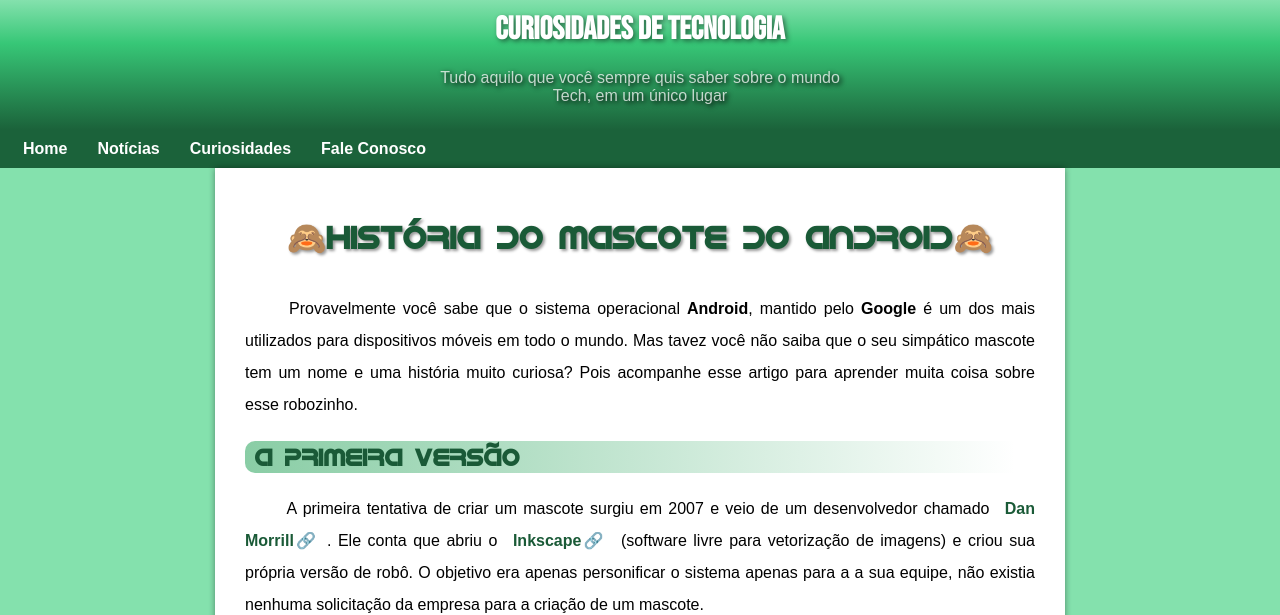
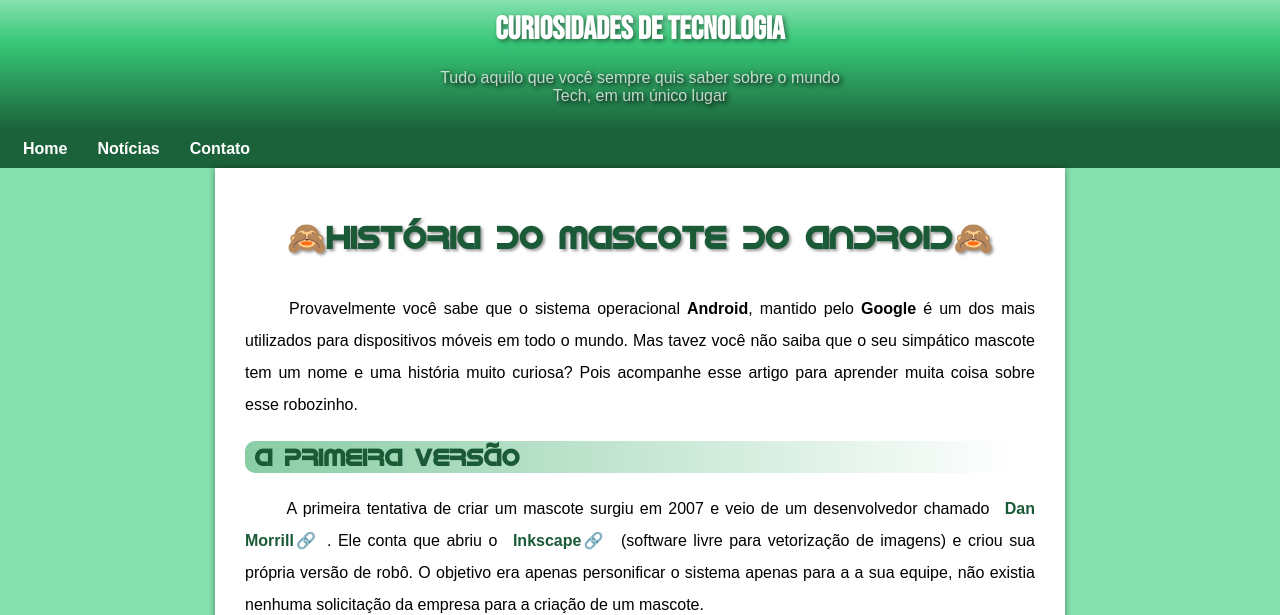
Before and after one commit to henriqueFgegunis/HTML-CSS, a plain HTML site: page exercicios/projeto-android/projeto android.html in a window 1280 px wide. Shown: the top 615 px of the page. Drawn offline with Linux system fonts and the light colour scheme.

Commit message:
anteraçao no menu

```diff
--- a/exercicios/projeto-android/projeto android.html
+++ b/exercicios/projeto-android/projeto android.html
@@ -20,10 +20,8 @@
     <nav>
         <a class="menu" href="#">Home</a>
         <a class="menu" href="#">Notícias</a>
-        <a class="menu" href="#">Curiosidades</a>
-        <a class="menu" href="#">
-            Fale Conosco
-        </a>
+        <a class="menu" href="#">Contato</a>
+
     </nav>
 
     <main>
```
